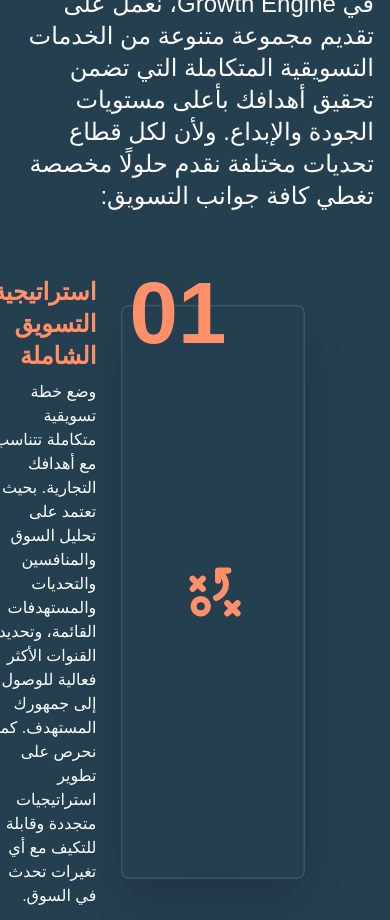
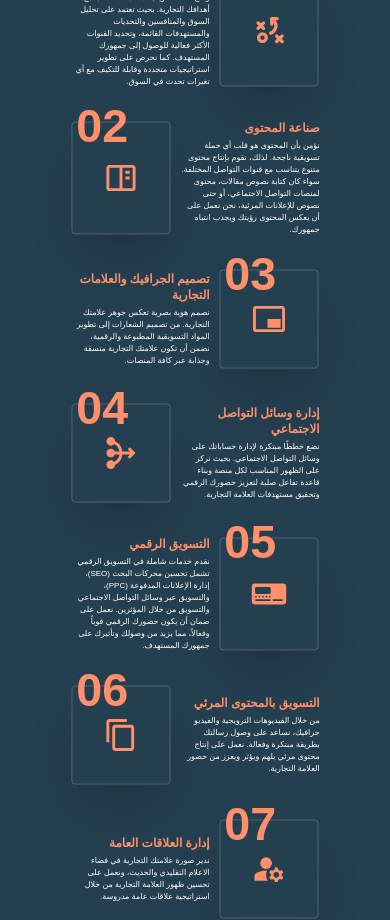
Before and after one commit to mohnndZaghloul/GROWTH-ENGINE, a React (Vite) app: page / in a window 390 px wide. Shown: the part 1080-2000 px from the top of the page. Built offline with nearby package versions, Linux system fonts and the light colour scheme; a web font is replaced by a local one.

Commit message:
media  commit

```diff
--- a/src/components/About.tsx
+++ b/src/components/About.tsx
@@ -7,7 +7,14 @@
         initial={{ x: -500, opacity: 0 }}
         transition={{ duration: 0.5 }}
         whileInView={{ x: 0, opacity: 1 }}
-        className="text-9xl pb-20 text-secondary-400 font-bold uppercase">
+        className="text-9xl hidden md:block pb-20 text-secondary-400 font-bold uppercase">
+        من نحن؟
+      </motion.h1>
+      <motion.h1
+        initial={{ x: -50, opacity: 0 }}
+        transition={{ duration: 0.5 }}
+        whileInView={{ x: 0, opacity: 1 }}
+        className="text-9xl md:hidden pb-20 text-secondary-400 font-bold uppercase">
         من نحن؟
       </motion.h1>
       <motion.div
--- a/src/components/ApartSection.tsx
+++ b/src/components/ApartSection.tsx
@@ -6,7 +6,7 @@
       <h1 className="container text-9xl text-primary-400 font-bold uppercase pb-16">
         ما يميزنا
       </h1>
-      <div className="flex pb-20">
+      <div className="flex flex-col md:flex-row pb-20">
         <motion.div
           initial={{ x: 300, opacity: 0 }}
           transition={{ duration: 0.5 }}
--- a/src/components/Contacts.tsx
+++ b/src/components/Contacts.tsx
@@ -10,7 +10,7 @@
         لا تتردد في التواصل معنا للحصول على استشارة بما يخص أعمالك التسويقية
         ومعرفة كيف يمكننا مساعدتك.
       </p>
-      <div className="text-xl flex justify-center text-primary-400 py-10 bg-dark-200">
+      <div className="text-xl flex flex-col md:flex-row justify-center text-primary-400 py-10 bg-dark-200">
         <motion.a
           whileTap={{ scale: 1.2 }}
           initial={{ x: 100, opacity: 0 }}
@@ -21,7 +21,7 @@
           href="mailto:Contact@growthmrk.com">
           البريد الإلكتروني : Contact@growthmrk.com
         </motion.a>
-        <span className="w-[1px] h-6 bg-primary-400"></span>
+        <span className="w-[1px] h-6 hidden md:inline bg-primary-400"></span>
         <motion.a
           initial={{ opacity: 0 }}
           transition={{ duration: 0.5 }}
@@ -32,7 +32,7 @@
           href="tel:+966566269303">
           الهاتف : +966 56 525 9303
         </motion.a>
-        <span className="w-[1px] h-6 bg-primary-400"></span>
+        <span className="w-[1px] h-6 hidden md:inline bg-primary-400"></span>
         <motion.p
           initial={{ x: -100, opacity: 0 }}
           transition={{ duration: 0.5 }}
--- a/src/components/Hero.tsx
+++ b/src/components/Hero.tsx
@@ -7,7 +7,7 @@
     <section className="relative h-screen flex justify-center items-center bg-gradient-to-bl from-primary-400 to-primary-200">
       <div className="sticky top-0 min-h-20 md:min-h-40 w-full flex justify-center items-center">
         <motion.img
-          initial={{ y: 200, scale: 2, opacity: 0 }}
+          initial={{ y: 200, scale: 1.6, opacity: 0 }}
           transition={{ duration: 0.5 }}
           whileInView={{ y: 0, scale: 1, opacity: 1 }}
           className="animate-pulse"
--- a/src/components/Services.tsx
+++ b/src/components/Services.tsx
@@ -25,7 +25,7 @@
       <div className="space-y-16">
         <motion.div
           initial={{
-            x: -400,
+            x: "-80%",
             opacity: 0,
           }}
           transition={{ duration: 0.5 }}
@@ -57,7 +57,7 @@
         </motion.div>
         <motion.div
           initial={{
-            x: 400,
+            x: "80%",
             opacity: 0,
           }}
           transition={{ duration: 0.5 }}
@@ -89,7 +89,7 @@
         </motion.div>
         <motion.div
           initial={{
-            x: -400,
+            x: "-80%",
             opacity: 0,
           }}
           transition={{ duration: 0.5 }}
@@ -120,7 +120,7 @@
         </motion.div>
         <motion.div
           initial={{
-            x: 400,
+            x: "80%",
             opacity: 0,
           }}
           transition={{ duration: 0.5 }}
@@ -151,7 +151,7 @@
         </motion.div>
         <motion.div
           initial={{
-            x: -400,
+            x: "-80%",
             opacity: 0,
           }}
           transition={{ duration: 0.5 }}
@@ -184,7 +184,7 @@
         </motion.div>
         <motion.div
           initial={{
-            x: 400,
+            x: "80%",
             opacity: 0,
           }}
           transition={{ duration: 0.5 }}
@@ -215,7 +215,7 @@
         </motion.div>
         <motion.div
           initial={{
-            x: -400,
+            x: "-80%",
             opacity: 0,
           }}
           transition={{ duration: 0.5 }}
@@ -246,7 +246,7 @@
         </motion.div>
         <motion.div
           initial={{
-            x: 400,
+            x: "80%",
             opacity: 0,
           }}
           transition={{ duration: 0.5 }}
--- a/src/index.css
+++ b/src/index.css
@@ -6,3 +6,9 @@
   font-family: "Zain", sans-serif;
   font-style: normal;
 }
+
+@media (max-width: 768px) {
+  html {
+    font-size: 8px; /* 1rem = 14px */
+  }
+}
```
